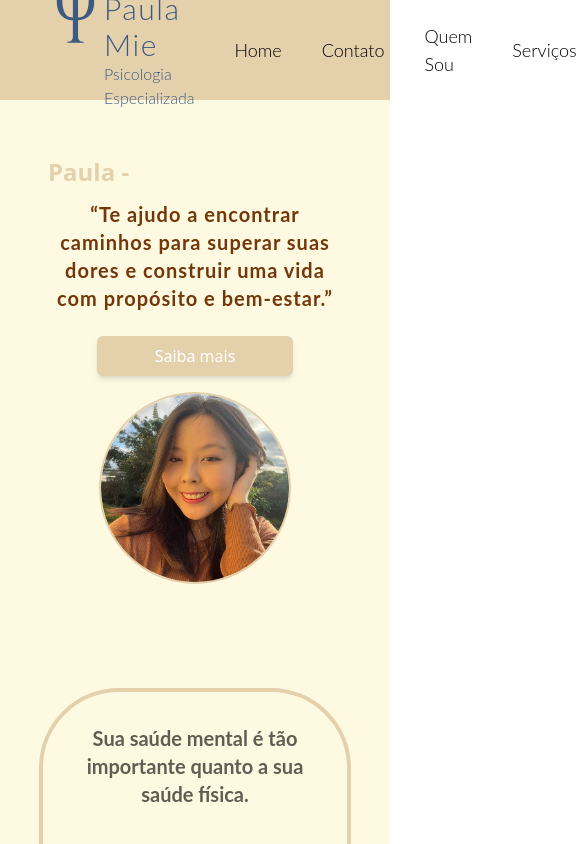
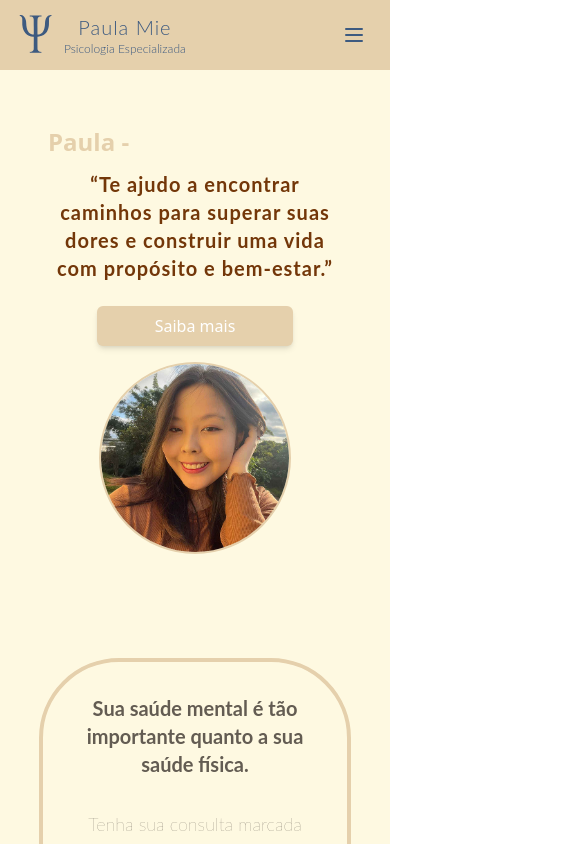
Before and after one commit to gabrielmunck/PaulaPsico, a React (Create React App) app: page / in a window 390 px wide. Shown: the top 844 px of the page, 585 px wide, since content can reach past the window. Built offline with nearby package versions, Linux system fonts and the light colour scheme.

Commit message:
Added Header mobile version

```diff
--- a/src/components/Contact.jsx
+++ b/src/components/Contact.jsx
@@ -27,7 +27,7 @@ function Contact() {
   };
 
   return (
-    <div className="w-full flex items-center justify-center bg-main text-brown-text py-16">
+    <div id="contato" className="w-full flex items-center justify-center bg-main text-brown-text py-16">
       <div className="max-w-[1600px] px-4 lg:px-32">
         <div className="flex flex-col md:flex-row gap-10 items-center">
           {/* Left side - Text content */}
--- a/src/components/Header.jsx
+++ b/src/components/Header.jsx
@@ -1,8 +1,21 @@
+import { useState, useEffect } from "react";
 import logo from "../assets/psicoLogo.svg";
 
 function Header() {
+  const [isMenuOpen, setIsMenuOpen] = useState(false);
+  const [isMobile, setIsMobile] = useState(false);
 
-
+  useEffect(() => {
+    //Função para verificar se o tamanho da tela é menor que 768px
+    const handleResize = () => {
+      setIsMobile(window.innerWidth < 768);
+    };
+    handleResize();
+    // Adiciona o evento de dimensionamento
+    window.addEventListener("resize", handleResize);
+    // Remove o evento de dimensionamento quando o componente é desmontado, para que nao ocorra vazamento de memoria
+    return () => window.removeEventListener("resize", handleResize);
+  }, []);
 
   const scrollToSection = (sectionId, event) => {
     event.preventDefault();
@@ -11,30 +24,123 @@ function Header() {
     if (section) {
       window.scrollTo({
         top: section.offsetTop,
-        behavior: "smooth"
+        behavior: "smooth",
       });
+    }
+
+    if (isMobile) {
+      setIsMenuOpen(false);
     }
   };
 
+  const toggleMenu = () => {
+    setIsMenuOpen(!isMenuOpen);
+  };
 
+  const navLinks = [
+    { id: "home", label: "Home" },
+    { id: "contato", label: "Contato" },
+    { id: "quem-sou", label: "Quem Sou" },
+    { id: "servicos", label: "Serviços" },
+    { id: "faq", label: "Faq" },
+  ];
 
   return (
-    <div className="w-full h-[100px] bg-main flex items-center justify-center">
-      <div className="w-full max-w-[1600px] flex items-center justify-between">
-        <div className="flex max-w-xs px-12">
-          <img src={logo} alt="logo" className="w-[56px] h-[56px]" />
-          <div className="flex flex-col items-center justify-center">
-            <p className="text-logo font-lato font-light text-3xl tracking-wider">Paula Mie</p>
-            <p className="text-logo font-lato font-light text-md">Psicologia Especializada</p>
+    <div className="w-full h-auto min-h-[70px] md:h-[100px] bg-main flex items-center justify-center">
+      <div className="w-full max-w-[1600px] flex items-center justify-between px-4 py-3 md:py-0">
+        {/* Logo section - same for mobile and desktop */}
+        <div className="flex items-center">
+          <img
+            src={logo}
+            alt="logo"
+            className="w-[40px] h-[40px] md:w-[56px] md:h-[56px]"
+          />
+          <div className="flex flex-col items-center justify-center ml-2">
+            <p className="text-logo font-lato font-light text-xl md:text-3xl tracking-wider">
+              Paula Mie
+            </p>
+            <p className="text-logo font-lato font-light text-xs md:text-md">
+              Psicologia Especializada
+            </p>
           </div>
         </div>
-        <div className="flex items-center justify-center space-x-10 px-12 font-lato font-light text-lg">
-          <a href="#home" className="hover:text-logo hover:underline transition-colors duration-300 " onClick={(e) => scrollToSection('home', e)}>Home</a>
-          <a href="#contato" className="hover:text-logo hover:underline transition-colors duration-300" onClick={(e) => scrollToSection('contato', e)}>Contato</a>
-          <a href="#quem-sou" className="hover:text-logo hover:underline transition-colors duration-300" onClick={(e) => scrollToSection('quem-sou', e)}>Quem Sou</a>
-          <a href="#servicos" className="hover:text-logo hover:underline transition-colors duration-300" onClick={(e) => scrollToSection('servicos', e)}>Serviços</a>
-          <a href="#faq" className="hover:text-logo hover:underline transition-colors duration-300" onClick={(e) => scrollToSection('faq', e)}>Faq</a>
+
+        {/* Mobile hamburger button */}
+        <button
+          className="md:hidden text-logo p-2"
+          onClick={toggleMenu}
+          aria-label="Toggle menu"
+        >
+          {isMenuOpen ? (
+            <svg
+              xmlns="http://www.w3.org/2000/svg"
+              className="h-6 w-6"
+              fill="none"
+              viewBox="0 0 24 24"
+              stroke="currentColor"
+            >
+              <path
+                strokeLinecap="round"
+                strokeLinejoin="round"
+                strokeWidth={2}
+                d="M6 18L18 6M6 6l12 12"
+              />
+            </svg>
+          ) : (
+            <svg
+              xmlns="http://www.w3.org/2000/svg"
+              className="h-6 w-6"
+              fill="none"
+              viewBox="0 0 24 24"
+              stroke="currentColor"
+            >
+              <path
+                strokeLinecap="round"
+                strokeLinejoin="round"
+                strokeWidth={2}
+                d="M4 6h16M4 12h16M4 18h16"
+              />
+            </svg>
+          )}
+        </button>
+
+        {/* Desktop navigation */}
+        <div className="hidden md:flex items-center justify-center space-x-10 px-12 font-lato font-light text-lg">
+          {navLinks.map((link) => (
+            <a
+              key={link.id}
+              href={`#${link.id}`}
+              className="hover:text-logo hover:underline transition-colors duration-300"
+              onClick={(e) => scrollToSection(link.id, e)}
+            >
+              {link.label}
+            </a>
+          ))}
         </div>
+
+        {/* Mobile navigation - slide down menu */}
+        {isMobile && (
+          <div
+            className={`absolute top-[70px] left-0 right-0 bg-main z-50 shadow-lg transition-all duration-300 ${
+              isMenuOpen
+                ? "max-h-[300px] opacity-100"
+                : "max-h-0 opacity-0 overflow-hidden"
+            }`}
+          >
+            <div className="flex flex-col items-center py-4">
+              {navLinks.map((link) => (
+                <a
+                  key={link.id}
+                  href={`#${link.id}`}
+                  className="py-3 hover:text-logo hover:underline transition-colors duration-300 font-lato font-light"
+                  onClick={(e) => scrollToSection(link.id, e)}
+                >
+                  {link.label}
+                </a>
+              ))}
+            </div>
+          </div>
+        )}
       </div>
     </div>
   );
--- a/src/components/Publi.jsx
+++ b/src/components/Publi.jsx
@@ -3,7 +3,7 @@ import WhatsButton from "./WhatsButton";
 
 function Publi() {
   return (
-    <div id="contato" className="relative w-full py-16 flex flex-col items-center justify-center overflow-y-visible">
+    <div id="" className="relative w-full py-16 flex flex-col items-center justify-center overflow-y-visible">
       <div className="absolute left-0 top-1/3 h-[400px] md:h-[600px] lg:h-[800px] w-full z-0">
         <img
           src={tree}
```
